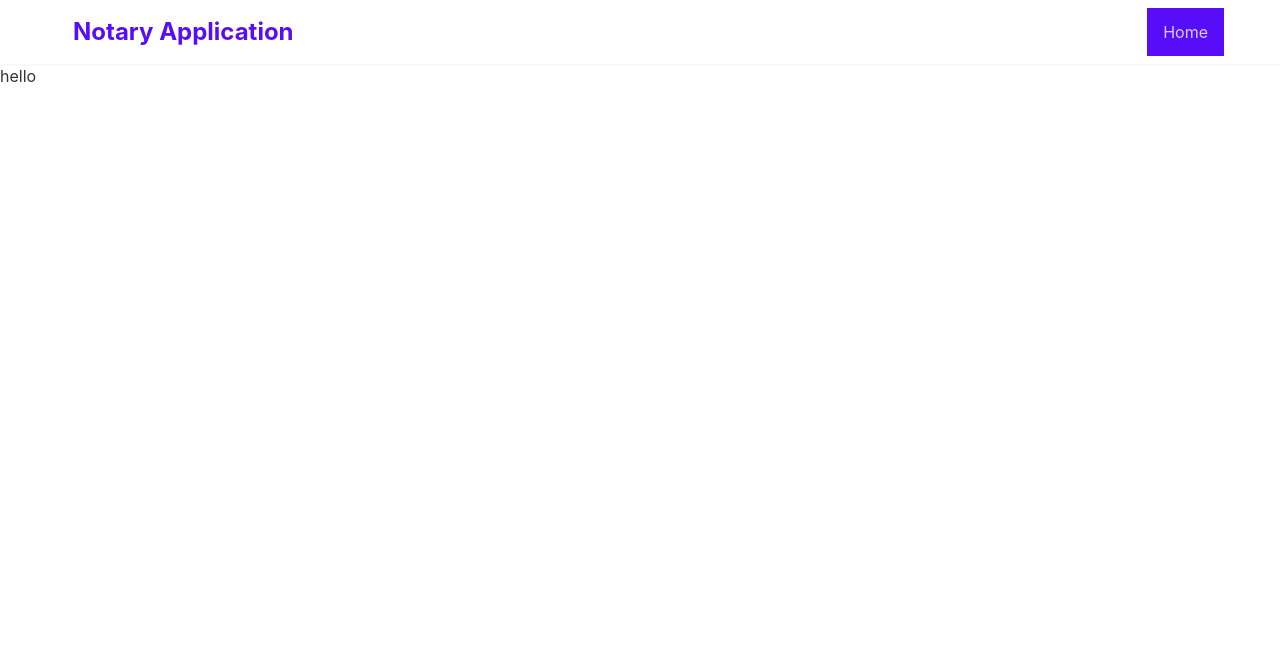
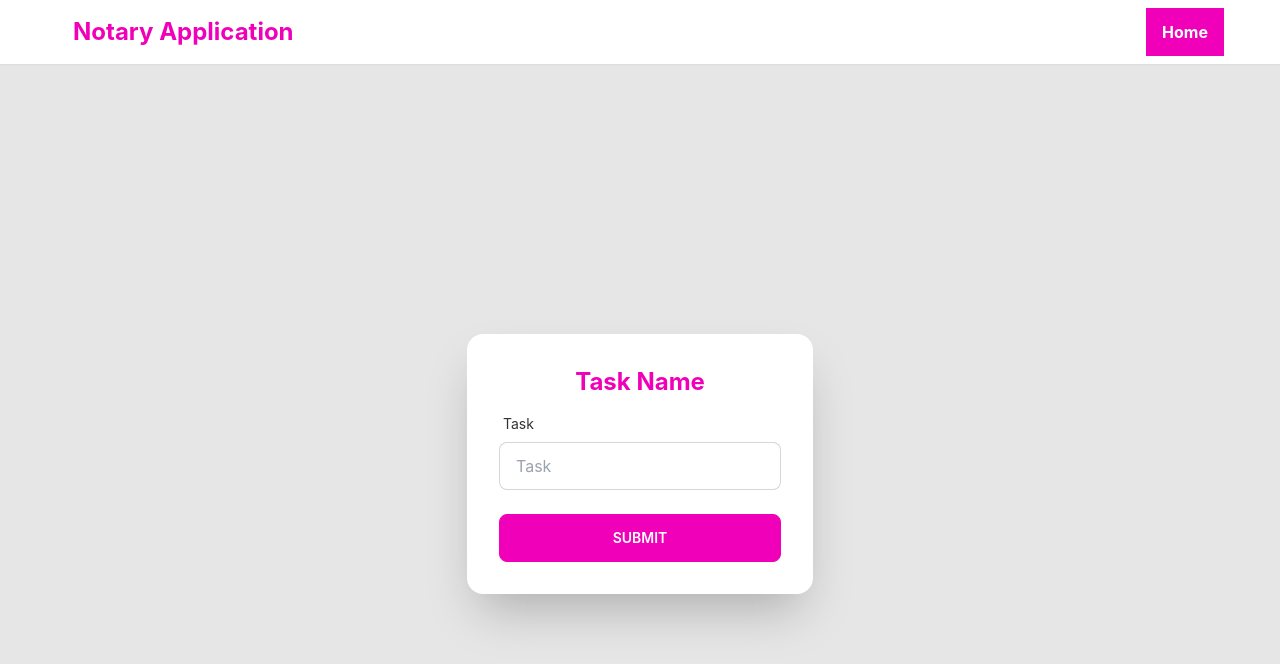
Before and after one commit to mirajulalam/notary, a React (Create React App) app: page / in a window 1280 px wide. Shown: the top 664 px of the page. Built offline with nearby package versions, Linux system fonts and the light colour scheme.

Commit message:
post request added

```diff
--- /dev/null
+++ b/src/components/AddTask/AddTask.js
@@ -0,0 +1,54 @@
+import React from 'react';
+
+const AddTask = () => {
+
+    const handleSubmit =event=>{
+        event.preventDefault();
+        const task=event.target.task.value;
+        console.log(task);
+        const addTask ={
+            task,
+        }
+        fetch('http://localhost:5000/task', {
+            method: "POST",
+            headers: {
+                'content-type': 'application/json'
+            },
+            body: JSON.stringify(addTask)
+        })
+            .then(res => res.json())
+            .then(data => {
+                console.log(data,'successfully added');
+                event.target.reset();
+            })
+    }
+
+    return (
+          <div className="hero min-h-screen bg-base-200">
+   <div className="hero-content text-center">
+    <div className="max-w-md">
+    <div className="card-body">
+    <div className="card flex-shrink-0 w-full max-w-sm shadow-2xl bg-base-100">
+      <div className="card-body">
+        <h1 className='text-secondary text-2xl font-bold'>Task Name</h1>
+        <form onSubmit={handleSubmit}>
+        <div className="form-control">
+          <label className="label">
+            <span className="label-text">Task</span>
+          </label>
+          <input type="text" name='task' placeholder="Task" className="input input-bordered" />
+        </div>
+        <div className="form-control mt-6">
+          <button type='submit' className="btn btn-secondary text-white">Submit</button>
+        </div>
+        </form>
+      </div>
+    </div>
+    </div>
+    </div>
+    </div>
+  </div>
+    );
+};
+
+export default AddTask;
--- a/src/components/Home/Home.js
+++ b/src/components/Home/Home.js
@@ -1,9 +1,10 @@
 import React from 'react';
+import AddTask from '../AddTask/AddTask';
 
 const Home = () => {
     return (
         <div>
-            <h1>hello</h1>
+            <AddTask/>
         </div>
     );
 };
--- a/src/components/Navbar/Navbar.js
+++ b/src/components/Navbar/Navbar.js
@@ -3,7 +3,7 @@ import { NavLink } from 'react-router-dom';
 
 const Navbar = () => {
     const menuItems =<>
-    <li><NavLink to="/">Home</NavLink></li>
+    <li><NavLink className="bg-secondary text-white font-bold" to="/">Home</NavLink></li>
     </>
     return (
         <div className="navbar sticky top-0 z-50 bg-base-100  mx-auto px-14 shadow-sm">
@@ -16,7 +16,7 @@ const Navbar = () => {
                     {menuItems}
                 </ul>
             </div>
-            <a className="btn btn-ghost normal-case text-2xl text-primary font-bold">Notary Application</a>
+            <a className="btn btn-ghost normal-case text-2xl text-secondary font-bold">Notary Application</a>
         </div>
         <div className="navbar-end hidden lg:flex">
             <ul className="menu menu-horizontal p-0">
```
